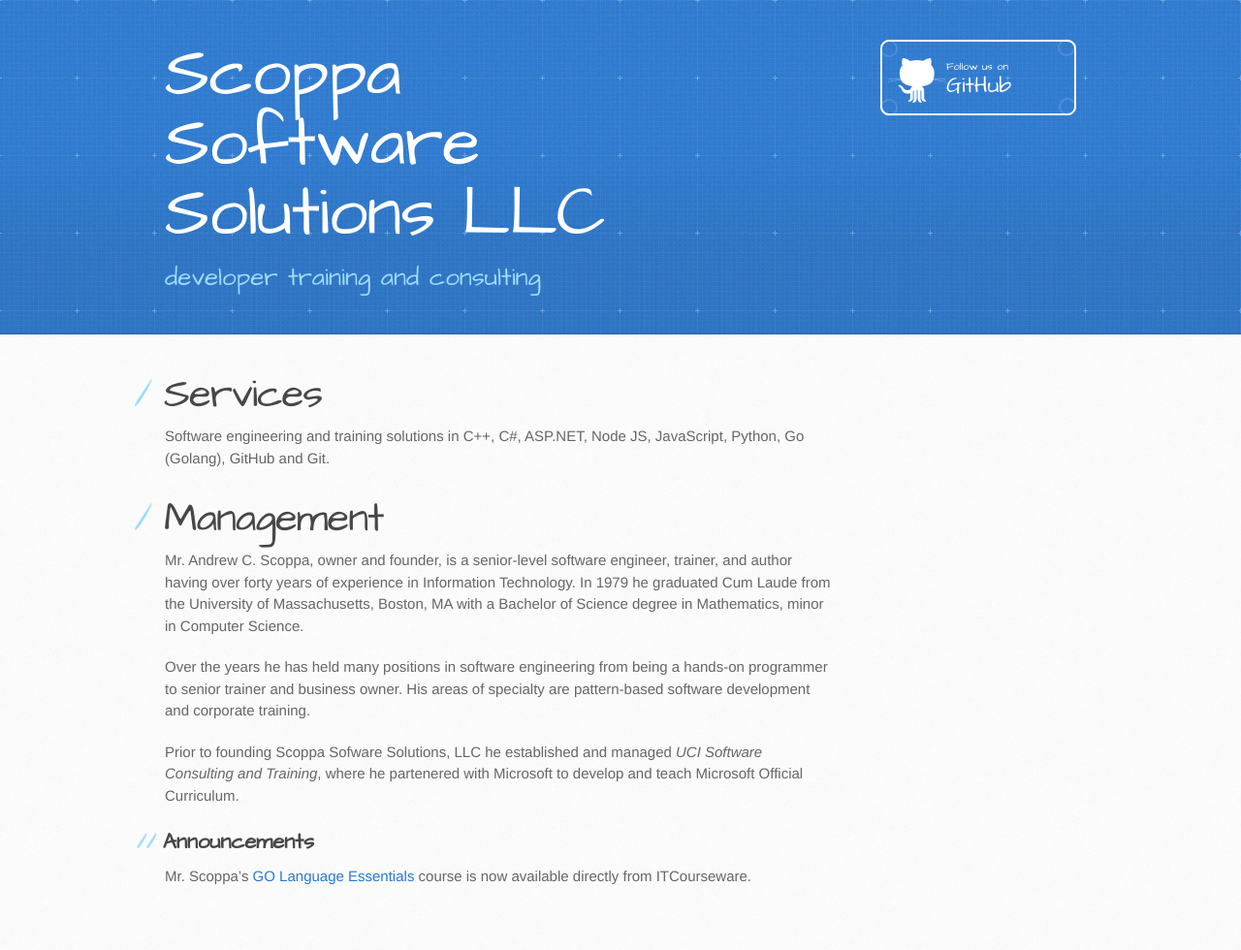
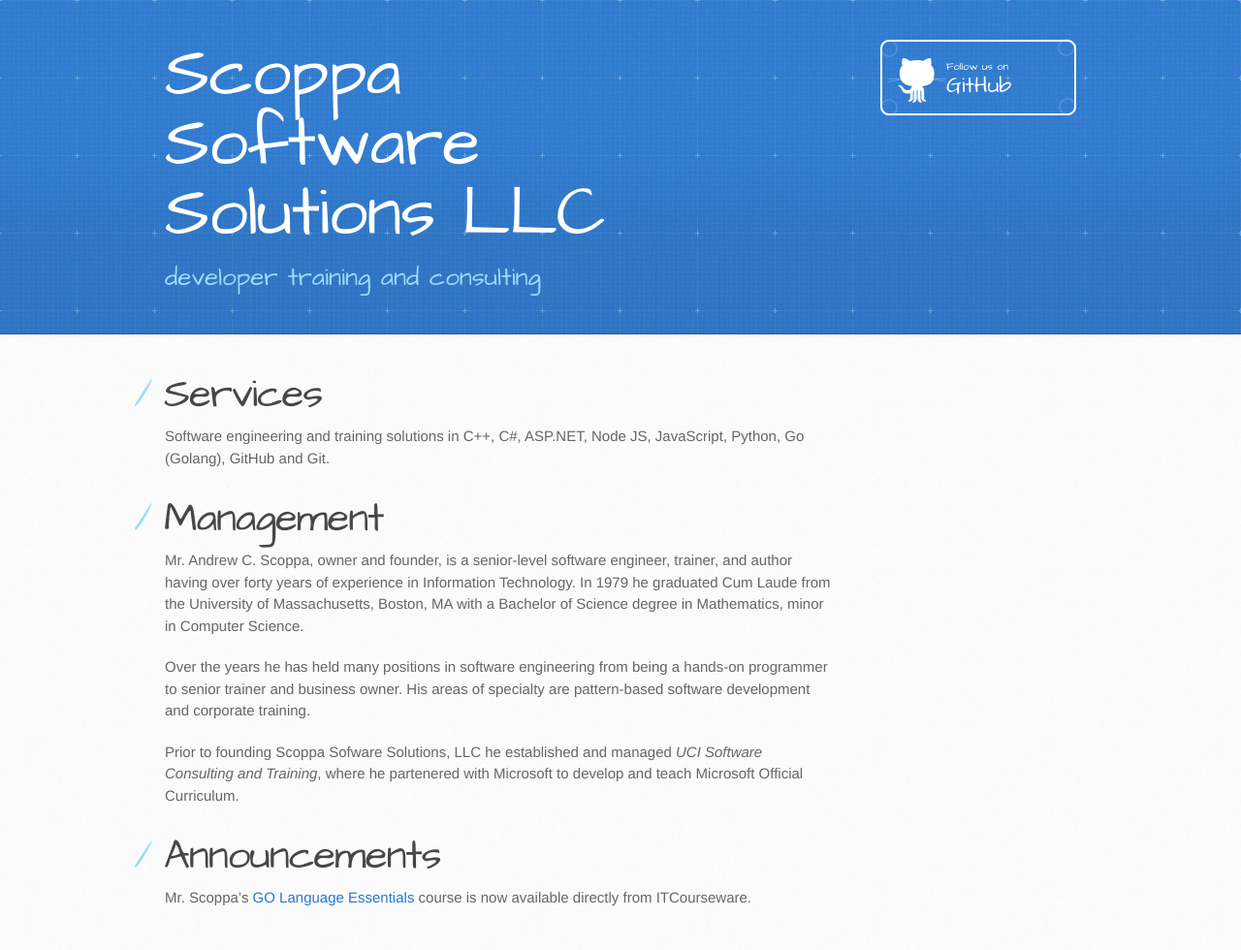
Before and after one commit to Scoppa-Software-Solutions/Scoppa-Software-Solutions.github.io, a Jekyll site: the page built from docs/index.md, in a window 1280 px wide. Shown: the whole page at 97% size. Built offline with Jekyll 4.4.1, drawn with Linux system fonts in a browser that asks for light colours; our own code applies the rules of GitHub Pages for plain Markdown files; before the commit the page ends 958 px from its top, so only the background shows below that.

```diff
--- a/docs/index.md
+++ b/docs/index.md
@@ -14,6 +14,6 @@ Over the years he has held many positions in software engineering from being a h
 
 Prior to founding Scoppa Sofware Solutions, LLC he established and managed _UCI Software Consulting and Training_, where he partenered with Microsoft to develop and teach Microsoft Official Curriculum.
 
-## Announcements
+# Announcements
 
 Mr. Scoppa's [GO Language Essentials](https://www.itcourseware.com/programming/go-golang.html) course is now available directly from ITCourseware.
```
